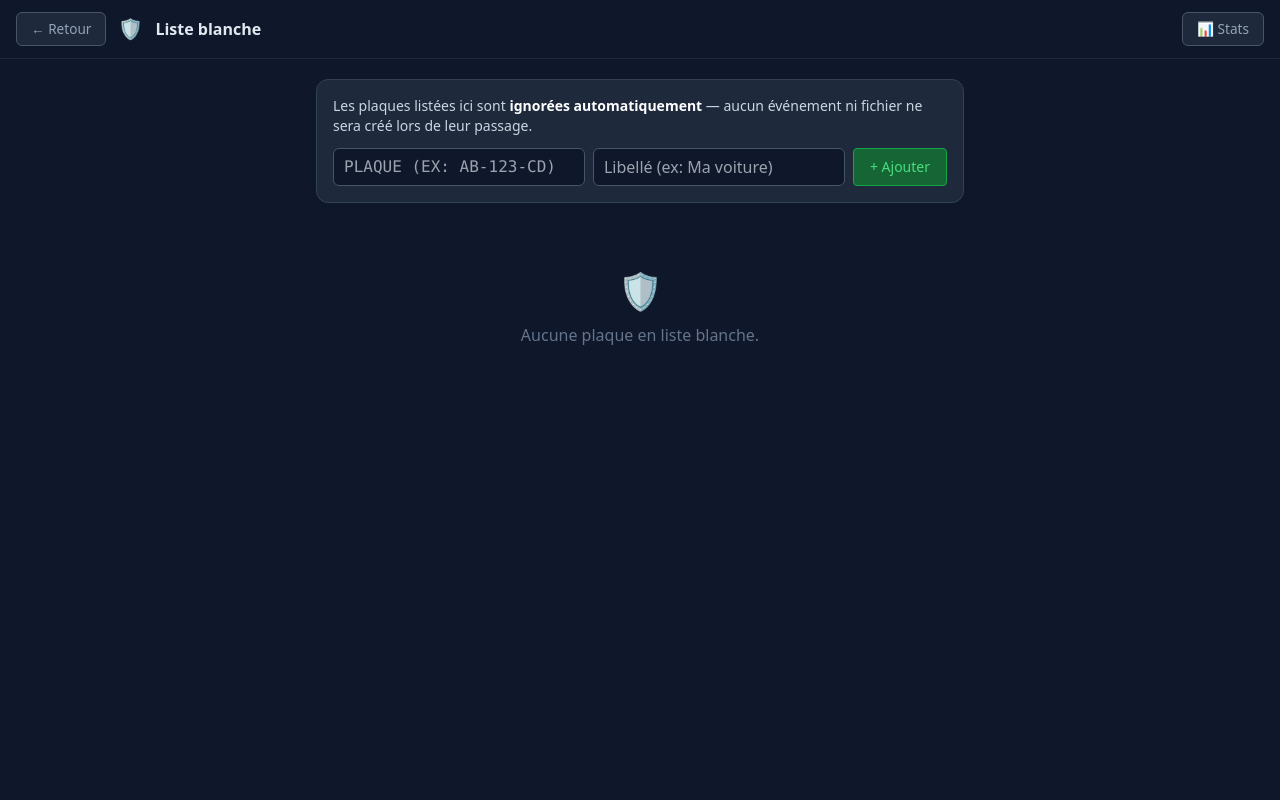
After one commit to percolouco/camwatch, a FastAPI app: template app/templates/whitelist.html in a window 1280 px wide. The commit adds this page. Run offline with FastAPI, Linux system fonts and the light colour scheme; the template is opened without the code that fills it, so the values that code supplies are empty; parts of the project's set-up code (start-up, migrations or seed data) failed here and were passed over; some libraries are stand-ins or nearby versions.

Commit message:
Add vehicle whitelist and per-plate passage statistics
Whitelist: plates added to /whitelist are silently ignored on
detection — no clip, no frames, no DB entry. Manageable via
/whitelist page or from the event detail page per-event.

Stats: /stats shows all known plates ranked by passage count,
with first/last seen dates and one-click whitelist toggle.

Navigation links added to the index header.

Co-Authored-By: Claude Sonnet 4.6 <noreply@anthropic.com>

```diff
--- a/app/main.py
+++ b/app/main.py
@@ -109,6 +109,7 @@ async def event_detail(request: Request, event_id: str):
     plate_ocr_abs = os.path.join(event_dir, "plate_ocr.jpg")
     plate_ocr = f"events/{event_id}/plate_ocr.jpg" if os.path.exists(plate_ocr_abs) else None
 
+    is_wl = database.is_whitelisted(ev.get("plate") or "")
     return templates.TemplateResponse("event_detail.html", {
         "request": request,
         "ev": ev,
@@ -120,6 +121,7 @@ async def event_detail(request: Request, event_id: str):
         "capture_duration": CAPTURE_DURATION,
         "capture_fps": CAPTURE_FPS,
         "capture_total": CAPTURE_DURATION * CAPTURE_FPS,
+        "is_whitelisted": is_wl,
     })
 
 
@@ -186,6 +188,39 @@ async def upload_clip(file: UploadFile = File(...)):
     return RedirectResponse(f"/event/{event_id}", status_code=303)
 
 
+@app.get("/stats", response_class=HTMLResponse)
+async def stats_page(request: Request):
+    rows = database.get_plate_stats()
+    whitelist_plates = {w["plate"] for w in database.get_whitelist()}
+    for r in rows:
+        r["first_str"] = ts_to_str(r["first_seen"])
+        r["last_str"] = ts_to_str(r["last_seen"])
+        r["whitelisted"] = r["plate"] in whitelist_plates
+    return templates.TemplateResponse("stats.html", {"request": request, "stats": rows})
+
+
+@app.get("/whitelist", response_class=HTMLResponse)
+async def whitelist_page(request: Request):
+    entries = database.get_whitelist()
+    for e in entries:
+        e["added_str"] = ts_to_str(e["added_at"])
+    return templates.TemplateResponse("whitelist.html", {"request": request, "entries": entries})
+
+
+@app.post("/whitelist/add")
+async def whitelist_add(plate: str = Form(""), label: str = Form(""), back: str = Form("")):
+    plate = plate.strip().upper()
+    if plate:
+        database.add_to_whitelist(plate, label)
+    return RedirectResponse(back or "/whitelist", status_code=303)
+
+
+@app.post("/whitelist/remove/{plate}")
+async def whitelist_remove(plate: str, back: str = Form("")):
+    database.remove_from_whitelist(plate)
+    return RedirectResponse(back or "/whitelist", status_code=303)
+
+
 @app.get("/health")
 async def health():
     return {"status": "ok"}
--- a/app/templates/index.html
+++ b/app/templates/index.html
@@ -33,6 +33,8 @@
     </div>
     <div class="flex items-center gap-2">
       <span class="text-slate-400 text-sm">{{ total }} passage{{ 's' if total != 1 else '' }}</span>
+      <a href="/stats" class="btn-upload" style="text-decoration:none;">📊 Stats</a>
+      <a href="/whitelist" class="btn-upload" style="text-decoration:none;">🛡 Whitelist</a>
       <button class="btn-upload" onclick="document.getElementById('upload-panel').classList.toggle('open')">⬆ Tester un clip</button>
     </div>
   </header>
--- /dev/null
+++ b/app/templates/whitelist.html
@@ -0,0 +1,82 @@
+<!DOCTYPE html>
+<html lang="fr">
+<head>
+  <meta charset="UTF-8">
+  <meta name="viewport" content="width=device-width, initial-scale=1.0">
+  <title>CamWatch — Liste blanche</title>
+  <script src="https://cdn.tailwindcss.com"></script>
+  <style>
+    body { background: #0f172a; color: #e2e8f0; }
+    .card { background: #1e293b; border: 1px solid #334155; border-radius: 12px; }
+    .plate { font-family: monospace; letter-spacing: 0.12em; }
+    .btn-ghost { background: #1e293b; border: 1px solid #475569; color: #94a3b8; border-radius: 6px; padding: 6px 14px; font-size: 0.85rem; text-decoration: none; display: inline-block; }
+    .btn-ghost:hover { background: #334155; color: #e2e8f0; }
+    label { color: #64748b; font-size: 0.7rem; text-transform: uppercase; letter-spacing: 0.05em; font-weight: 600; }
+    input[type=text] { background: #0f172a; border: 1px solid #475569; color: #e2e8f0; border-radius: 6px; padding: 6px 10px; width: 100%; }
+    input[type=text]:focus { outline: none; border-color: #60a5fa; }
+  </style>
+</head>
+<body class="min-h-screen">
+
+  <header class="sticky top-0 z-10 px-4 py-3 flex items-center gap-3" style="background:#0f172a;border-bottom:1px solid #1e293b;">
+    <a href="/" class="btn-ghost">← Retour</a>
+    <span class="text-xl">🛡</span>
+    <span class="font-bold flex-1">Liste blanche</span>
+    <a href="/stats" class="btn-ghost">📊 Stats</a>
+  </header>
+
+  <main class="max-w-2xl mx-auto px-3 py-5 space-y-5">
+
+    <!-- Add form -->
+    <div class="card p-4">
+      <p class="text-slate-300 text-sm mb-3">Les plaques listées ici sont <strong class="text-white">ignorées automatiquement</strong> — aucun événement ni fichier ne sera créé lors de leur passage.</p>
+      <form action="/whitelist/add" method="post" class="flex gap-2 flex-wrap">
+        <input type="hidden" name="back" value="/whitelist">
+        <input type="text" name="plate" placeholder="Plaque (ex: AB-123-CD)" class="flex-1 uppercase font-mono" style="min-width:140px;">
+        <input type="text" name="label" placeholder="Libellé (ex: Ma voiture)" class="flex-1" style="min-width:160px;">
+        <button type="submit" class="px-4 py-2 rounded text-sm font-medium" style="background:#166534;color:#4ade80;border:1px solid #16a34a;">+ Ajouter</button>
+      </form>
+    </div>
+
+    <!-- List -->
+    {% if not entries %}
+    <div class="text-center py-12 text-slate-500">
+      <div class="text-4xl mb-3">🛡</div>
+      <p>Aucune plaque en liste blanche.</p>
+    </div>
+    {% else %}
+    <div class="card overflow-hidden">
+      <table class="w-full text-sm">
+        <thead>
+          <tr class="border-b border-slate-700">
+            <th class="text-left px-4 py-3 text-slate-400 font-semibold">Plaque</th>
+            <th class="text-left px-4 py-3 text-slate-400 font-semibold">Libellé</th>
+            <th class="text-left px-4 py-3 text-slate-400 font-semibold hidden sm:table-cell">Ajoutée le</th>
+            <th class="px-4 py-3"></th>
+          </tr>
+        </thead>
+        <tbody>
+          {% for e in entries %}
+          <tr class="border-b border-slate-800 hover:bg-slate-800/40">
+            <td class="px-4 py-3">
+              <span class="plate font-bold px-3 py-1 rounded text-sm" style="background:#14532d;color:#4ade80;border:1px solid #16a34a;">{{ e.plate }}</span>
+            </td>
+            <td class="px-4 py-3 text-slate-300">{{ e.label or '—' }}</td>
+            <td class="px-4 py-3 text-slate-500 text-xs hidden sm:table-cell">{{ e.added_str }}</td>
+            <td class="px-4 py-3 text-right">
+              <form action="/whitelist/remove/{{ e.plate }}" method="post" class="inline"
+                    onsubmit="return confirm('Retirer {{ e.plate }} de la liste blanche ?')">
+                <input type="hidden" name="back" value="/whitelist">
+                <button type="submit" class="text-xs text-red-400 hover:text-red-300 px-2 py-1 rounded border border-red-900 hover:border-red-700">✕ Retirer</button>
+              </form>
+            </td>
+          </tr>
+          {% endfor %}
+        </tbody>
+      </table>
+    </div>
+    {% endif %}
+
+  </main>
+</body>
+</html>
--- a/app/watcher.py
+++ b/app/watcher.py
@@ -255,6 +255,12 @@ def _process_clip(event_id: str, event_dir: str, clip_path: str, camera_name: st
     snapshot_path = os.path.join(SNAPSHOTS_DIR, snapshot_file)
     cv2.imwrite(snapshot_path, best_frame, [cv2.IMWRITE_JPEG_QUALITY, 90])
 
+    from database import is_whitelisted
+    if plate and is_whitelisted(plate):
+        log.info(f"Skipped (whitelist): {plate} — event {event_id[:8]}")
+        shutil.rmtree(event_dir, ignore_errors=True)
+        return None
+
     hex_color, color_name = _vehicle_color(best_frame, plate_bbox)
     insert_event(
         event_id, camera_name, int(time.time()),
```
Also changed, not shown: app/database.py (+61 -0 lines), app/templates/event_detail.html (+14 -0 lines), app/templates/stats.html (added, +89 -0 lines).
